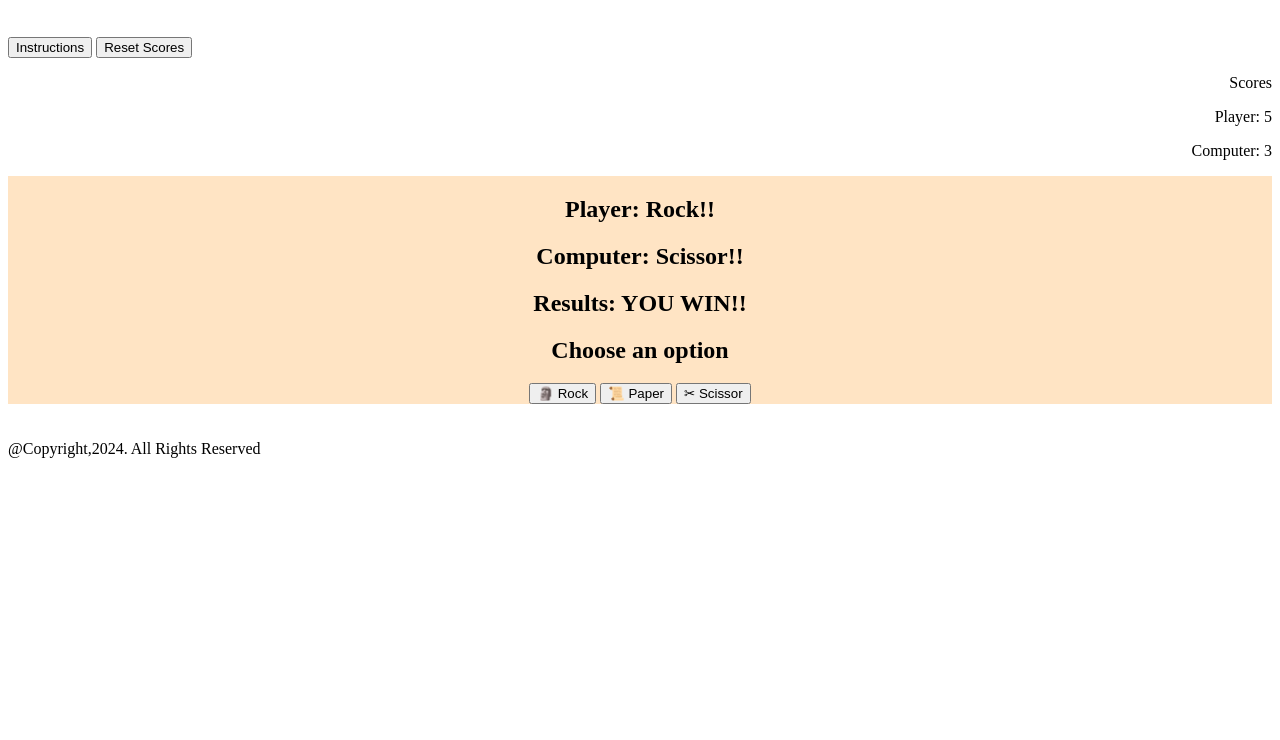
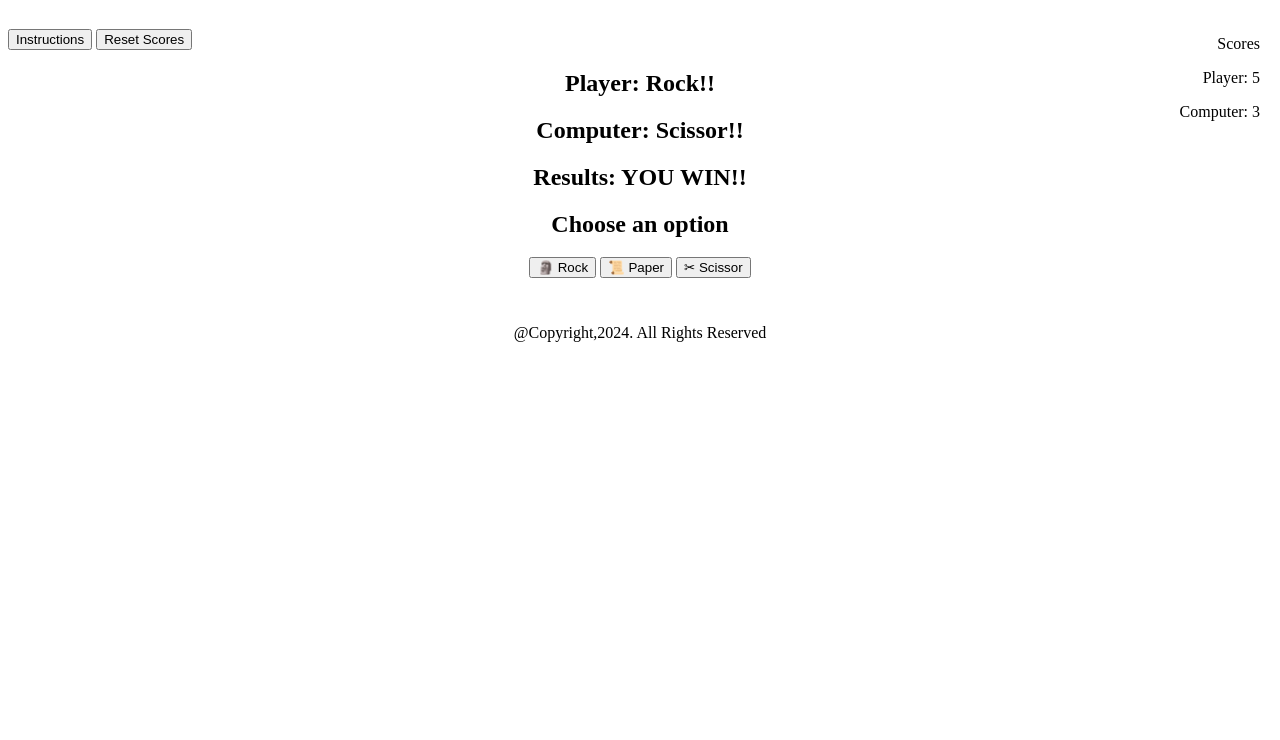
Before and after one commit to Sammy92dec/gamersp, a plain HTML site: page index.html in a window 1280 px wide. Shown: the part 81-821 px from the top of the page. Drawn offline with Linux system fonts and the light colour scheme.

Commit message:
Add : CSS styling to keep footer at the bottom and scores to the right of the page but under the logo

```diff
--- a/assets/css/style.css
+++ b/assets/css/style.css
@@ -1,16 +1,19 @@
 html, body {
     height: 100%;
+
 
 }
 
 body {
-    display: flex;
     flex-direction: column;
+    justify-content: flex-end;
 }
+
 .logo {
     text-align: center;
     text-decoration-line: underline;
     text-shadow: 5px;
+
 
 }
 .header {
@@ -19,18 +22,19 @@ body {
 }
 .scores {
     text-align: right;
+    top: 20px;
+    right: 20px;
+    position: absolute;
+    top: 100px;
 }
 
-.choices {
+.choices, .controls {
     text-align: center;
-}
-
-.controls {
-    text-align: center;
+    margin: 10px 0;
 }
 
 .container {
-    background-color: bisque;
+
 }
 
 footer {
@@ -39,4 +43,7 @@ footer {
     bottom:0;
     left:0;
     width: 100%;
+    display: flex;
+    justify-content: center;
+    align-items: center;
 }
```
